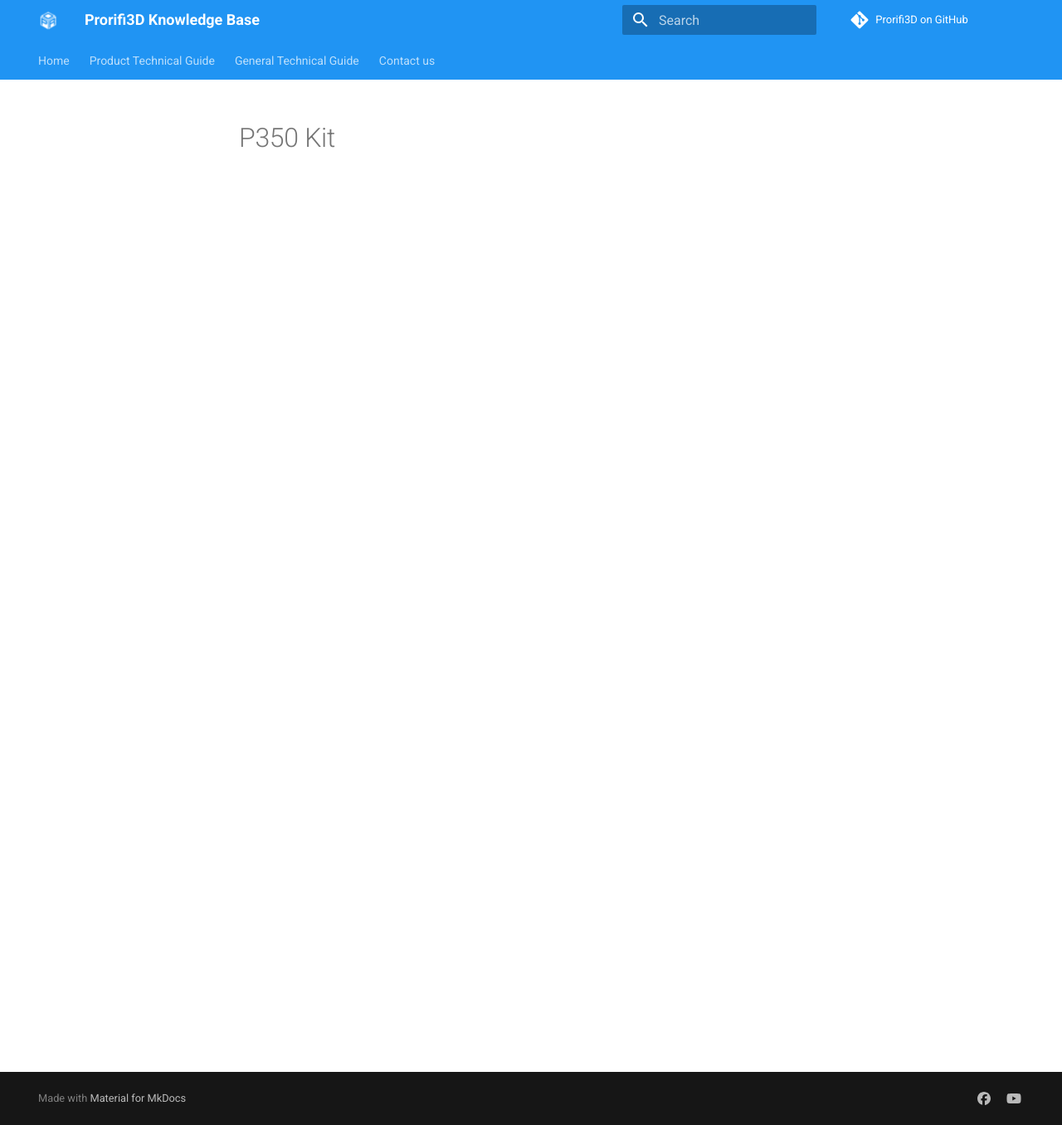
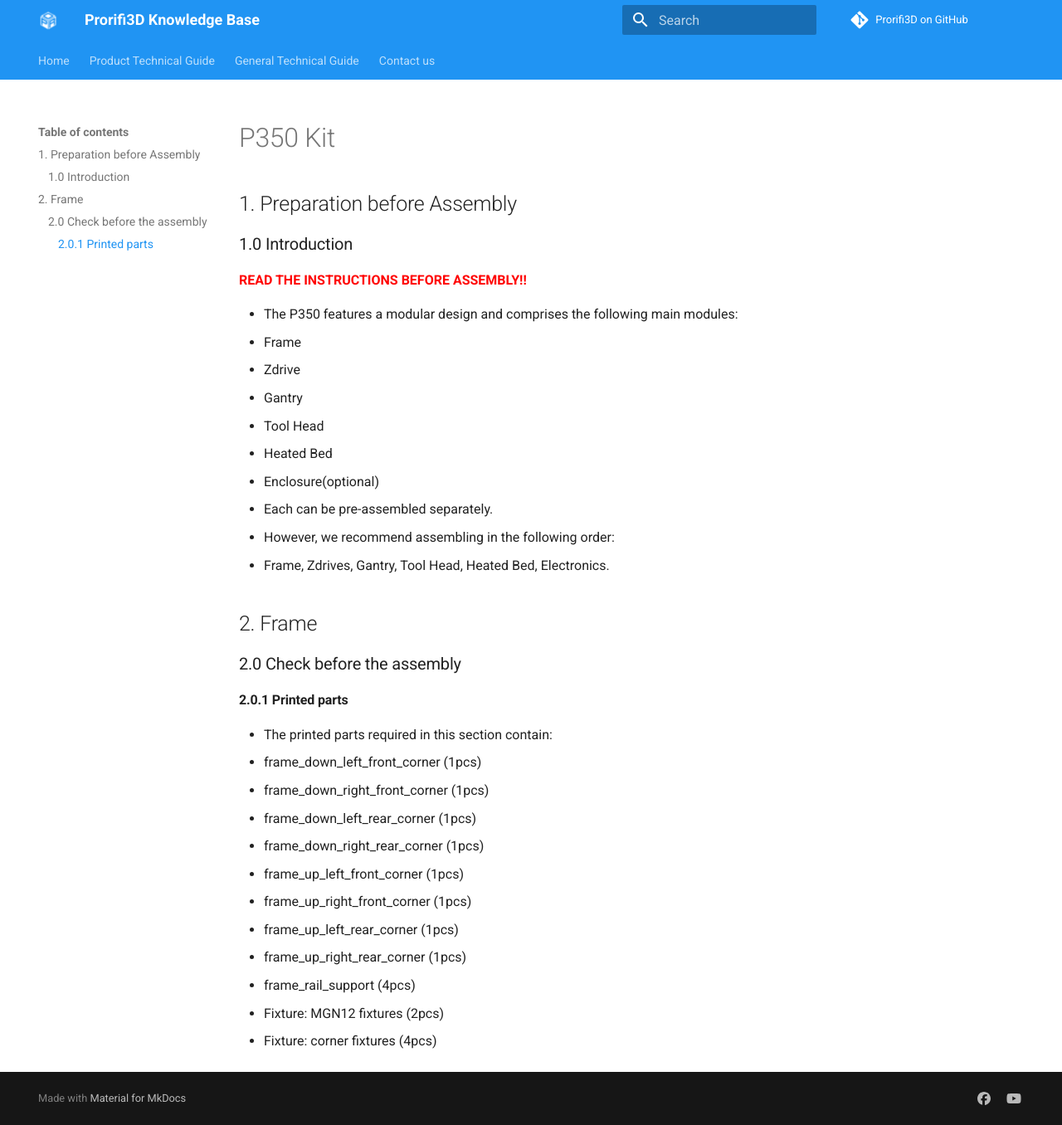
Before and after one commit to Prorifi3D-Official/Prorifi3D-Upgrades, an MkDocs documentation site: the page built from docs/P350_kit_guide.md, in a window 1280 px wide and 1356 px high. Shown: the whole window at 83% size. Built offline with MkDocs 1.6.1 and Material for MkDocs 9.7.7, drawn with Linux system fonts in a browser that asks for light colours; comment, search, counter and statistics services are not loaded.

Commit message:
Guide Update

```diff
--- a/docs/P350_kit_guide.md
+++ b/docs/P350_kit_guide.md
@@ -3,3 +3,33 @@ hide: navigation
 ---
 
 # P350 Kit
+
+## 1. Preparation before Assembly
+### 1.0 Introduction
+<span style="color:red"> **READ THE INSTRUCTIONS BEFORE ASSEMBLY!!** </span>
+
+- The P350 features a modular design and comprises the following main modules:
+- Frame
+- Zdrive
+- Gantry
+- Tool Head
+- Heated Bed
+- Enclosure(optional)
+- Each can be pre-assembled separately.
+- However, we recommend assembling in the following order:
+- Frame, Zdrives, Gantry, Tool Head, Heated Bed,  Electronics.
+## 2. Frame
+### 2.0 Check before the assembly
+#### 2.0.1 Printed parts
+- The printed parts required in this section contain:
+- frame_down_left_front_corner (1pcs)
+- frame_down_right_front_corner (1pcs)
+- frame_down_left_rear_corner (1pcs)
+- frame_down_right_rear_corner (1pcs)
+- frame_up_left_front_corner (1pcs)
+- frame_up_right_front_corner (1pcs)
+- frame_up_left_rear_corner (1pcs)
+- frame_up_right_rear_corner (1pcs)
+- frame_rail_support (4pcs)
+- Fixture: MGN12 fixtures (2pcs)
+- Fixture: corner fixtures (4pcs)
```
